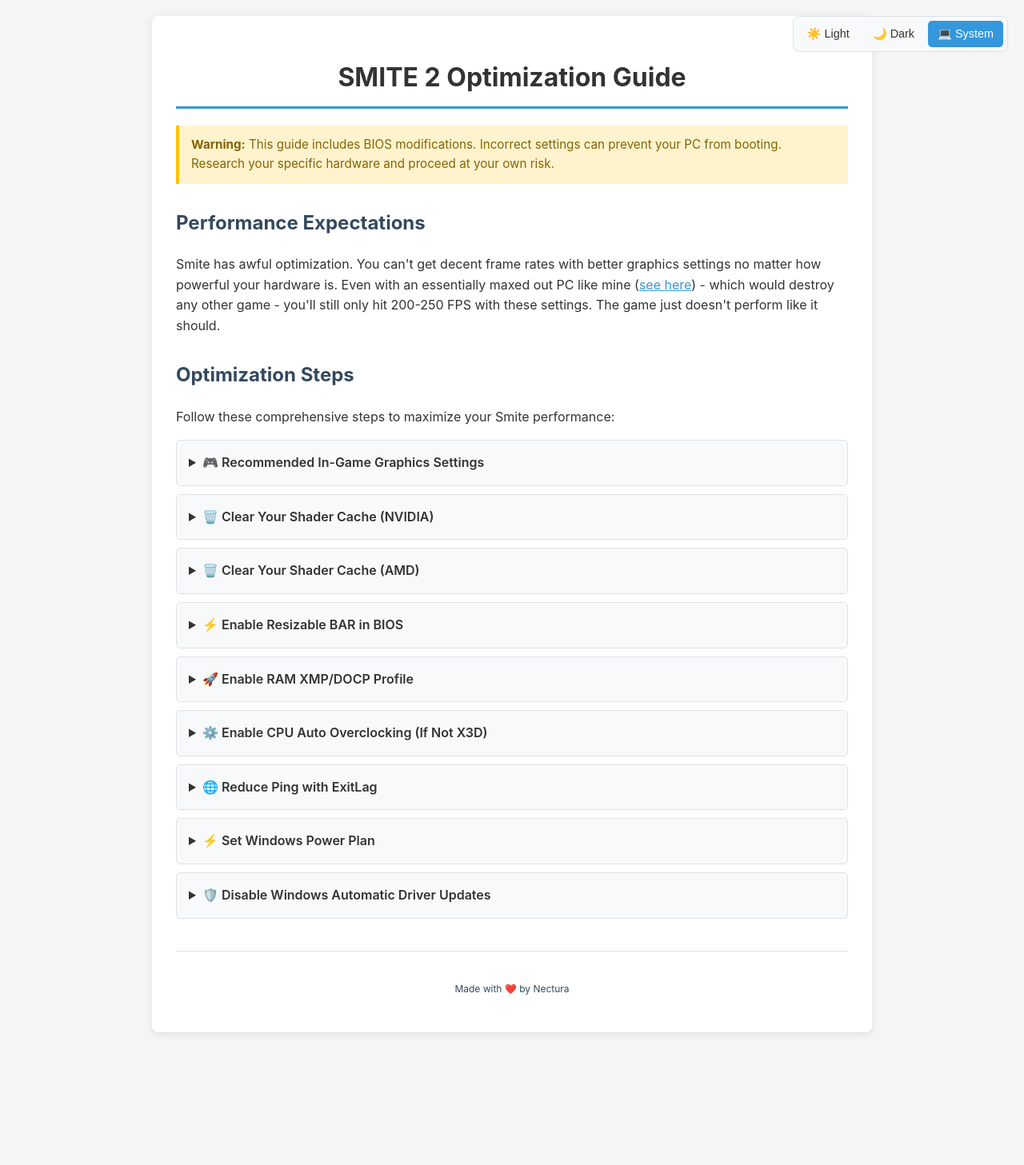
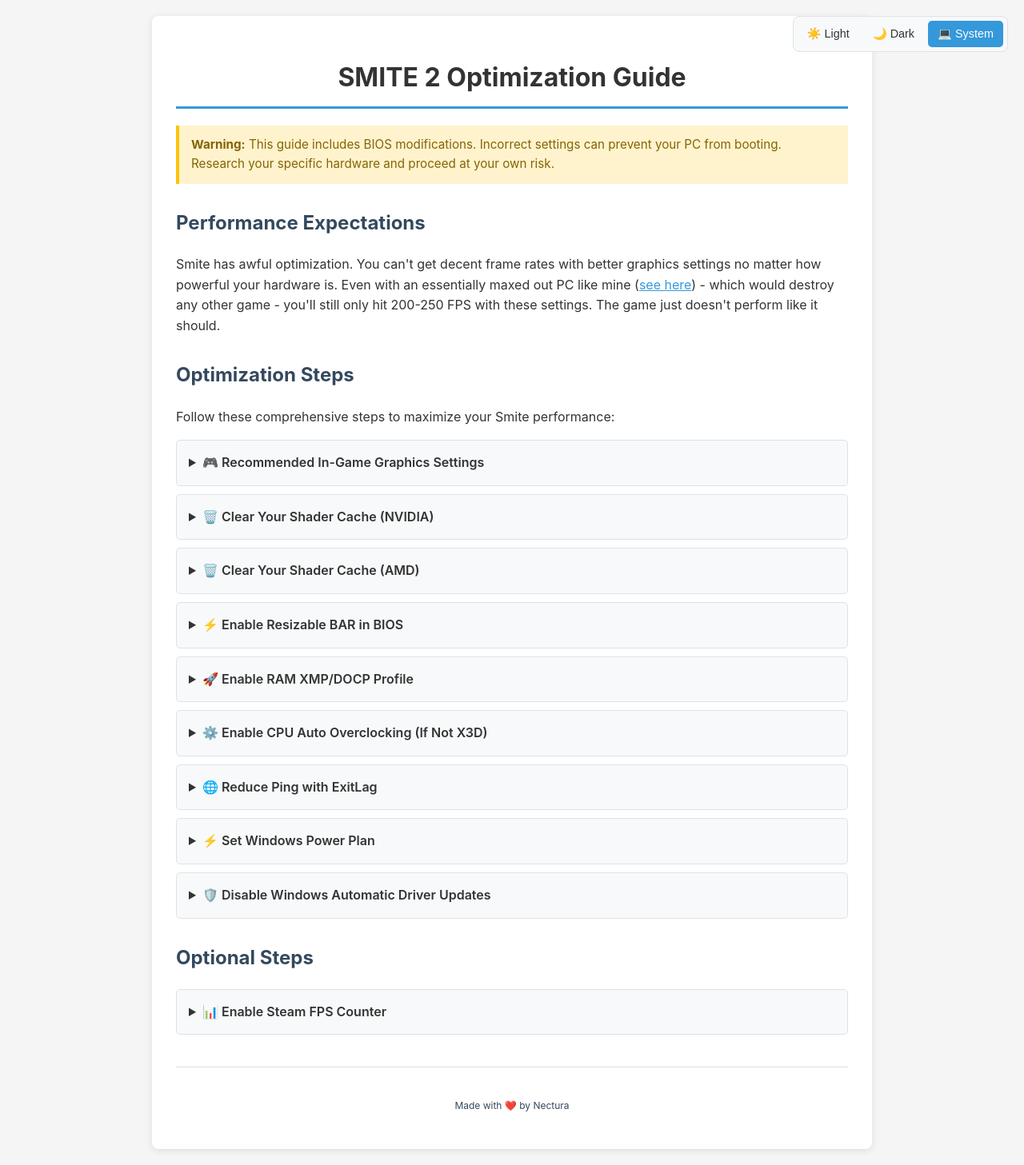
Before and after one commit to Nectura/smite-optimization-guide, a Jekyll site: the page built from README.md, in a window 1280 px wide. Shown: the whole page at 80% size. Built offline with Jekyll 4.4.1, drawn with Linux system fonts in a browser that asks for light colours; our own code applies the rules of GitHub Pages for plain Markdown files; before the commit the page ends 1311 px from its top, so only the background shows below that.

Commit message:
Added steam overlay & some text updates

```diff
--- a/_layouts/default.html
+++ b/_layouts/default.html
@@ -28,6 +28,12 @@
     <link rel="stylesheet" href="./assets/css/styles.css">
   </head>
   <body>
+  <!-- Lightbox overlay -->
+  <div class="lightbox" id="lightbox">
+    <span class="lightbox-close" id="lightbox-close">&times;</span>
+    <img id="lightbox-img" src="" alt="">
+  </div>
+
     <div class="theme-toggle">
       <button onclick="setTheme('light')">☀️ Light</button>
       <button onclick="setTheme('dark')">🌙 Dark</button>
@@ -161,9 +166,30 @@
         </div>
       </details>
 
+      <h2>Optional Steps</h2>
+
+      <details>
+        <summary>📊 Enable Steam FPS Counter</summary>
+        <p>Display your FPS in-game to monitor performance:</p>
+        <ol>
+          <li>Open Steam and click on "Steam" in the top-left corner</li>
+          <li>Select "Settings" from the dropdown menu</li>
+          <li>Navigate to "In-Game" in the left sidebar</li>
+          <li>Ensure "Enable the Steam Overlay while in-game" is checked</li>
+          <li>Scroll down and match the FPS counter settings shown in the screenshot below</li>
+          <li>You should now have a clear FPS display - adjust the position and color as preferred</li>
+        </ol>
+        <div class="settings-images">
+          <img src="./assets/img/steam-1.png" alt="Steam FPS Counter Settings">
+        </div>
+        <p><em>Note: The FPS counter will appear in your chosen corner whenever you're playing a Steam game.</em></p>
+      </details>
+
       <footer>
         <p><small>Made with ❤️ by Nectura</small></p>
       </footer>
     </div>
+
+    <script src="./assets/js/lightbox.js"></script>
   </body>
 </html>
--- a/assets/css/styles.css
+++ b/assets/css/styles.css
@@ -216,3 +216,68 @@ footer {
   color: var(--text-secondary);
   font-size: 0.9em;
 }
+
+/* Lightbox styles */
+.lightbox {
+  display: none;
+  position: fixed;
+  z-index: 9999;
+  top: 0;
+  left: 0;
+  width: 100%;
+  height: 100%;
+  background-color: rgba(0, 0, 0, 0.9);
+  cursor: zoom-out;
+  animation: fadeIn 0.2s ease-in-out;
+}
+
+.lightbox.active {
+  display: flex;
+  justify-content: center;
+  align-items: center;
+}
+
+.lightbox img {
+  max-width: 90%;
+  max-height: 90%;
+  object-fit: contain;
+  box-shadow: 0 0 50px rgba(0, 0, 0, 0.5);
+  animation: zoomIn 0.2s ease-in-out;
+}
+
+.lightbox-close {
+  position: absolute;
+  top: 20px;
+  right: 30px;
+  font-size: 40px;
+  color: white;
+  cursor: pointer;
+  transition: color 0.2s;
+}
+
+.lightbox-close:hover {
+  color: #999;
+}
+
+@keyframes fadeIn {
+  from { opacity: 0; }
+  to { opacity: 1; }
+}
+
+@keyframes zoomIn {
+  from { transform: scale(0.8); opacity: 0; }
+  to { transform: scale(1); opacity: 1; }
+}
+
+/* Make images clickable */
+.settings-images img,
+.additional-images img {
+  cursor: zoom-in;
+  transition: transform 0.2s, opacity 0.2s;
+}
+
+.settings-images img:hover,
+.additional-images img:hover {
+  transform: scale(1.02);
+  opacity: 0.9;
+}
--- /dev/null
+++ b/assets/js/lightbox.js
@@ -0,0 +1,34 @@
+// Lightbox functionality
+const lightbox = document.getElementById('lightbox');
+const lightboxImg = document.getElementById('lightbox-img');
+const lightboxClose = document.getElementById('lightbox-close');
+
+// Add click event to all images
+document.querySelectorAll('.settings-images img, .additional-images img').forEach(img => {
+  img.addEventListener('click', function() {
+    lightbox.classList.add('active');
+    lightboxImg.src = this.src;
+    lightboxImg.alt = this.alt;
+    document.body.style.overflow = 'hidden'; // Prevent scrolling
+  });
+});
+
+// Close lightbox when clicking the X or anywhere on the overlay
+function closeLightbox() {
+  lightbox.classList.remove('active');
+  document.body.style.overflow = ''; // Restore scrolling
+}
+
+lightboxClose.addEventListener('click', closeLightbox);
+lightbox.addEventListener('click', function(e) {
+  if (e.target === lightbox) {
+    closeLightbox();
+  }
+});
+
+// Close with Escape key
+document.addEventListener('keydown', function(e) {
+  if (e.key === 'Escape' && lightbox.classList.contains('active')) {
+    closeLightbox();
+  }
+});
```
Also changed, not shown: other parts of _layouts/default.html (+0 -1 lines), assets/img/steam-1.png (added).
